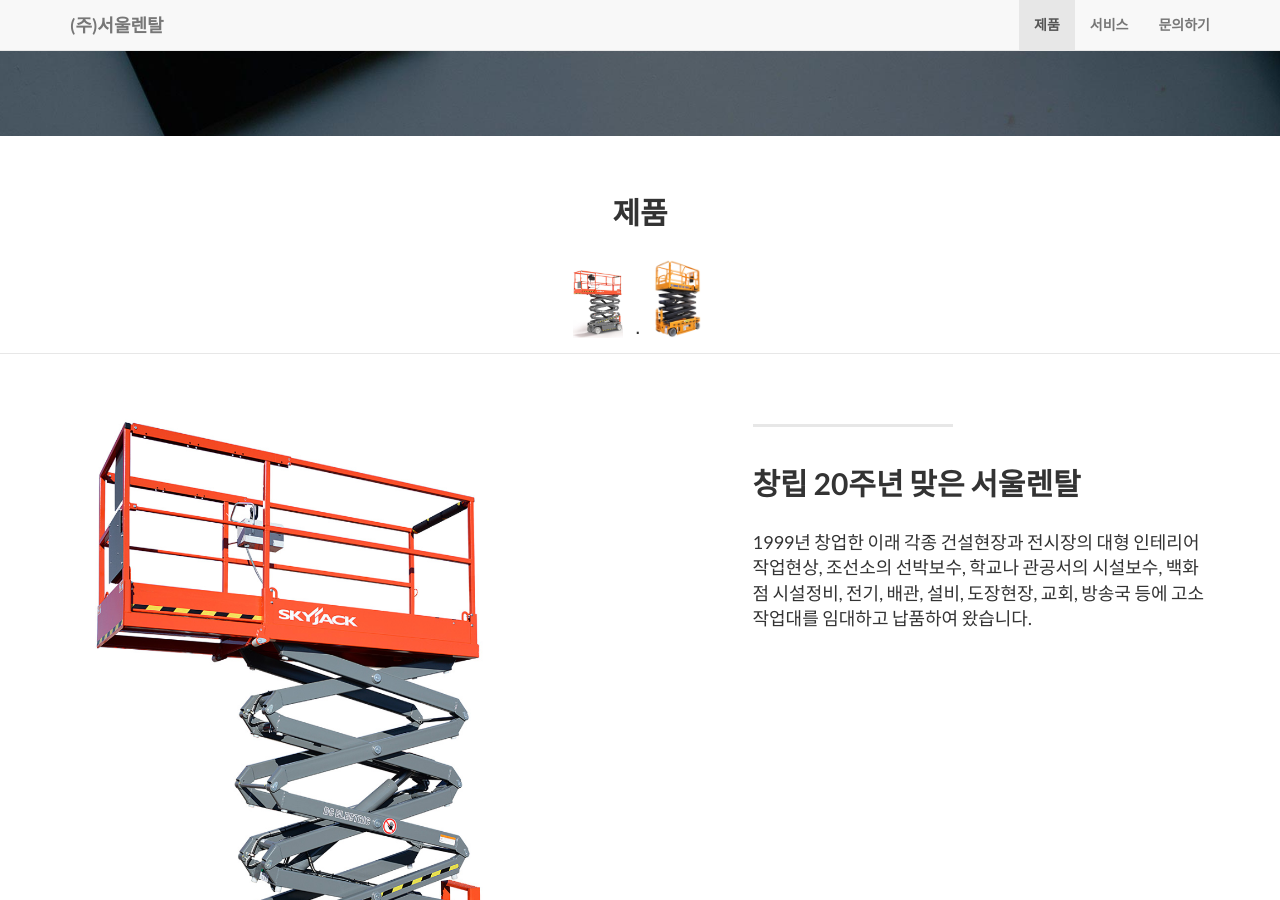
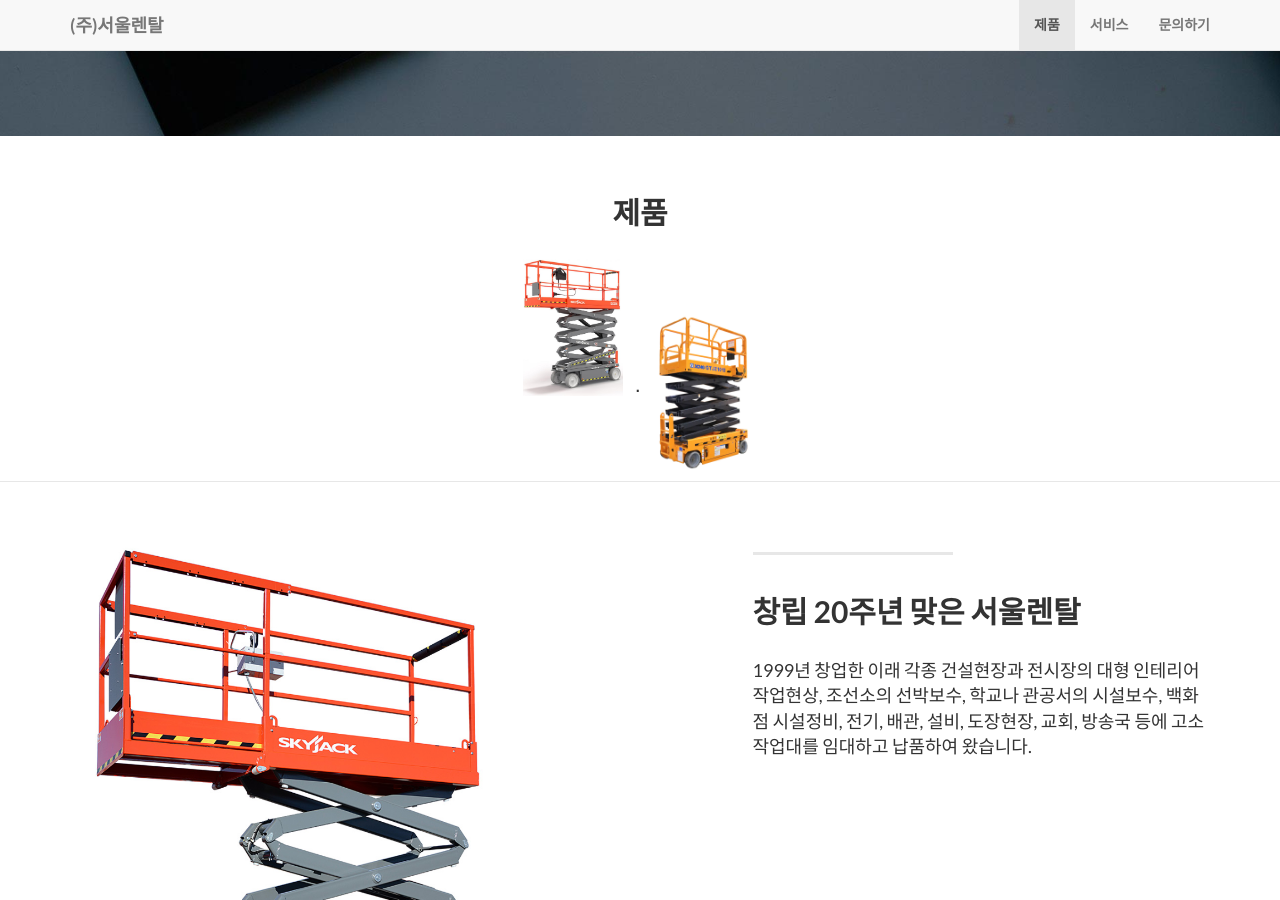
Before and after one commit to seoulrental/seoulrental.github.io, a Jekyll site: the page built from index.html, in a window 1280 px wide and 900 px high, scrolled down 721 px. Built offline with Jekyll 4.4.1, drawn with Linux system fonts in a browser that asks for light colours.

Commit message:
Update products.html

```diff
--- a/_includes/products.html
+++ b/_includes/products.html
@@ -7,11 +7,11 @@
                 <br/>
                 <ul class="list-inline">
                     <li>
-                        <a href="https://www.skyjack.com/product/sj322026-new#tab-specifications"><img width="50" height="100%" class="img-responsive" src="img/services/sj3226.png" alt=""></a>
+                        <a href="https://www.skyjack.com/product/sj322026-new#tab-specifications"><img width="100" height="100%" class="img-responsive" src="img/services/sj3226.png" alt=""></a>
                     </li>
                     <li class="footer-menu-divider">&sdot;</li>
                     <li>
-                        <a href="http://www.xcmg.com/en-ap/product/116979.htm"><img width="50" height="100%" class="img-responsive" src="img/services/GTJZ1012.png" alt=""></a>
+                        <a href="http://www.xcmg.com/en-ap/product/116979.htm"><img width="100" height="100%" src="img/services/GTJZ1012.png" alt=""></a>
                     </li>
                 </ul>
             </div>
```
